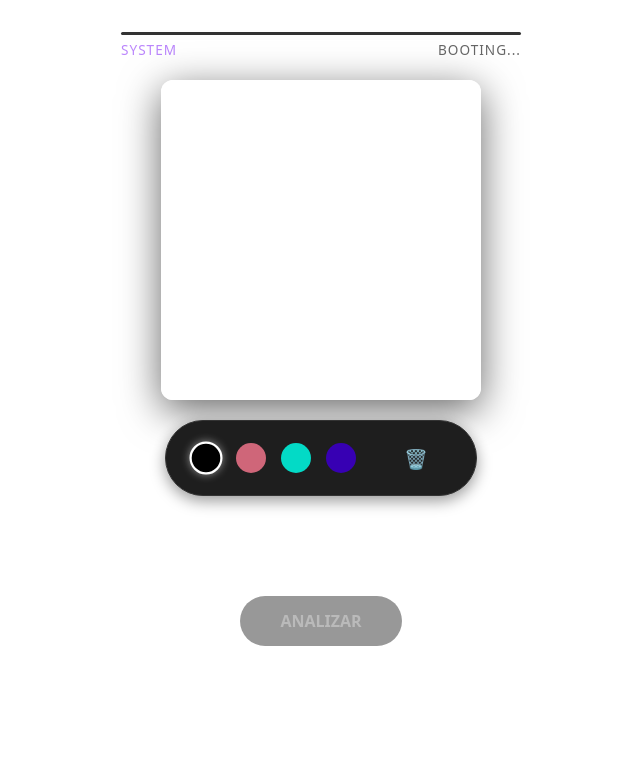
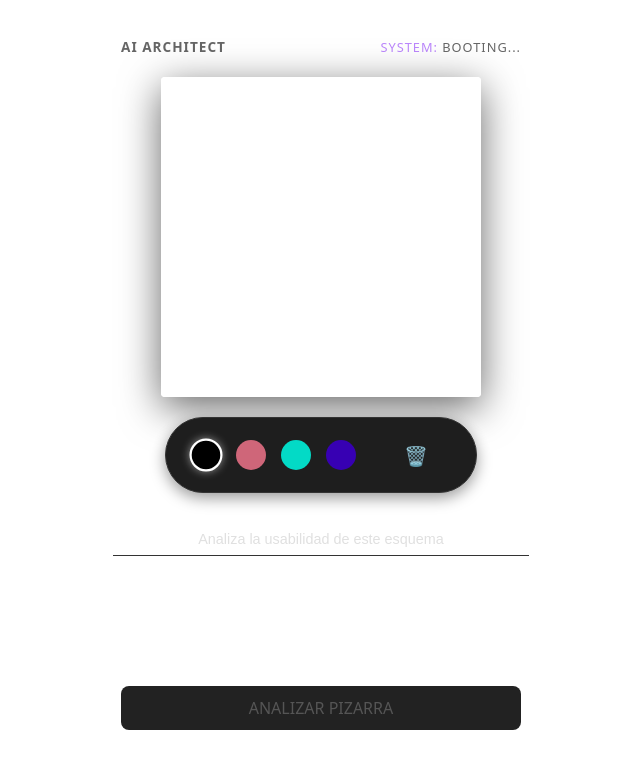
Before and after one commit to yaizaromero/Ambiental, a React (Vite) app: page / in a window 1280 px wide. Shown: the top 768 px of the page, without its empty margins (319-959 px from the left). Built offline with nearby package versions, Linux system fonts and the light colour scheme.

Commit message:
Actualizacion GPU

```diff
--- a/package.json
+++ b/package.json
@@ -10,7 +10,8 @@
     "preview": "vite preview"
   },
   "dependencies": {
-    "@xenova/transformers": "^2.17.2",
+    "@huggingface/transformers": "^3.8.1",
+    "onnxruntime-web": "^1.23.2",
     "pdfjs-dist": "^5.4.530",
     "react": "^19.2.0",
     "react-dom": "^19.2.0"
--- a/src/App.jsx
+++ b/src/App.jsx
@@ -2,22 +2,19 @@ import { useEffect, useRef, useState } from 'react';
 import './App.css';
 
 function App() {
-  // Estados de la UI
   const [status, setStatus] = useState('BOOTING...');
   const [progress, setProgress] = useState(0);
   const [isReady, setIsReady] = useState(false);
   const [isThinking, setIsThinking] = useState(false);
   const [output, setOutput] = useState('');
   const [currentColor, setCurrentColor] = useState('#000000');
+  const [prompt, setPrompt] = useState('Analiza la usabilidad de este esquema'); // Prompt por defecto
 
-  // Referencias (para cosas que no renderizan o el Canvas)
   const canvasRef = useRef(null);
   const workerRef = useRef(null);
   const isDrawing = useRef(false);
 
-  // Inicialización del Worker y Eventos
   useEffect(() => {
-    // Importación especial de Vite para Workers
     workerRef.current = new Worker(new URL('./worker.js', import.meta.url), {
       type: 'module',
     });
@@ -29,126 +26,127 @@ function App() {
 
       switch (status) {
         case 'init':
-          setStatus('INICIALIZANDO...');
+          setStatus('INICIALIZANDO ENGINE...');
+          break;
+        case 'loading_model':
+          setStatus('DESCARGANDO NEURAL NET...');
           break;
         case 'progress':
           setProgress(percent);
           setStatus(`CARGANDO CORE... ${percent}%`);
           break;
         case 'ready':
-          setStatus('ONLINE');
-          setProgress(100);
           setIsReady(true);
+          setStatus('SISTEMA ONLINE');
+          setProgress(0);
           break;
         case 'thinking':
           setIsThinking(true);
-          setOutput('');
+          setStatus('PROCESANDO PIZARRA...');
           break;
-        case 'complete':
+        case 'done':
           setIsThinking(false);
-          typeWriterEffect(result);
+          setStatus('ANÁLISIS COMPLETADO');
+          setOutput(result);
           break;
         case 'error':
-          setStatus('ERROR FATAL');
-          console.error(message);
+          setStatus('ERROR DEL SISTEMA');
+          setOutput(message);
+          setIsThinking(false);
           break;
       }
     };
 
-    // Inicializar canvas en blanco
+    return () => workerRef.current?.terminate();
+  }, []);
+
+  /* --- Lógica de Dibujo (Igual que antes) --- */
+  const startDrawing = (e) => {
     const canvas = canvasRef.current;
     const ctx = canvas.getContext('2d');
-    ctx.fillStyle = 'white';
-    ctx.fillRect(0, 0, canvas.width, canvas.height);
-
-    return () => workerRef.current.terminate();
-  }, []);
-
-  // Efecto máquina de escribir
-  const typeWriterEffect = (text) => {
-    const cleanText = text.replace('<|endoftext|>', '').trim();
-    let i = 0;
-    setOutput('');
-    const interval = setInterval(() => {
-      setOutput((prev) => prev + cleanText.charAt(i));
-      i++;
-      if (i >= cleanText.length) clearInterval(interval);
-    }, 30);
-  };
-
-  // Funciones de Dibujo
-  const startDrawing = (e) => {
     isDrawing.current = true;
-    draw(e);
-  };
-
-  const stopDrawing = () => {
-    isDrawing.current = false;
-    const ctx = canvasRef.current.getContext('2d');
+    const { offsetX, offsetY } = getCoordinates(e, canvas);
     ctx.beginPath();
+    ctx.moveTo(offsetX, offsetY);
+    ctx.strokeStyle = currentColor;
+    ctx.lineWidth = 3;
+    ctx.lineCap = 'round';
   };
 
   const draw = (e) => {
     if (!isDrawing.current) return;
     const canvas = canvasRef.current;
     const ctx = canvas.getContext('2d');
-    const rect = canvas.getBoundingClientRect();
-
-    // Soporte para ratón y touch
-    const clientX = e.clientX || (e.touches && e.touches[0].clientX);
-    const clientY = e.clientY || (e.touches && e.touches[0].clientY);
-
-    const x = clientX - rect.left;
-    const y = clientY - rect.top;
-
-    ctx.lineWidth = 8;
-    ctx.lineCap = 'round';
-    ctx.lineJoin = 'round';
-    ctx.strokeStyle = currentColor;
-
-    ctx.lineTo(x, y);
+    const { offsetX, offsetY } = getCoordinates(e, canvas);
+    ctx.lineTo(offsetX, offsetY);
     ctx.stroke();
-    ctx.beginPath();
-    ctx.moveTo(x, y);
   };
 
-  // Acciones
+  const stopDrawing = () => { isDrawing.current = false; };
+
+  const getCoordinates = (e, canvas) => {
+    if (e.touches) {
+      const rect = canvas.getBoundingClientRect();
+      return {
+        offsetX: e.touches[0].clientX - rect.left,
+        offsetY: e.touches[0].clientY - rect.top
+      };
+    }
+    return { offsetX: e.nativeEvent.offsetX, offsetY: e.nativeEvent.offsetY };
+  };
+
   const clearCanvas = () => {
     const canvas = canvasRef.current;
     const ctx = canvas.getContext('2d');
-    ctx.fillStyle = 'white';
+    ctx.fillStyle = '#ffffff';
     ctx.fillRect(0, 0, canvas.width, canvas.height);
     setOutput('');
   };
 
+  // Inicializar fondo blanco (importante para la IA)
+  useEffect(() => {
+    if(canvasRef.current) clearCanvas();
+  }, []);
+
   const handleAnalyze = () => {
-    const imageUrl = canvasRef.current.toDataURL('image/png');
-    workerRef.current.postMessage({ type: 'analyze', image: imageUrl });
+    if (!isReady || isThinking) return;
+    const canvas = canvasRef.current;
+    const image = canvas.toDataURL('image/png');
+    workerRef.current.postMessage({ type: 'analyze', image, prompt });
   };
 
   return (
     <div className="container">
-      {/* Barra de Progreso */}
-      <div style={{ width: '100%' }}>
-        <div className="progress-track">
-          <div
-            className="progress-bar"
-            style={{ width: `${progress}%`, opacity: isReady ? 0 : 1 }}
-          ></div>
-        </div>
-        <div className="header">
-          <span style={{ color: 'var(--accent)' }}>SYSTEM</span>
+      <div className="header">
+        <span style={{ fontWeight: 'bold' }}>AI ARCHITECT</span>
+        <div style={{ fontSize: '0.8rem' }}>
+          <span style={{ color: 'var(--accent)' }}>SYSTEM: </span>
           <span style={{ color: isReady ? 'var(--success)' : '#666' }}>
             {status}
           </span>
         </div>
       </div>
 
-      {/* Pizarra */}
+      {/* Tu barra de progreso original */}
+      {progress > 0 && progress < 100 && (
+        <div className="progress-track">
+          <div
+            className="progress-bar"
+            style={{
+              width: `${progress}%`,
+              height: '100%',
+              background: 'var(--accent)',
+              transition: 'width 0.2s'
+            }}
+          ></div>
+        </div>
+      )}
+
       <canvas
         ref={canvasRef}
         width={320}
         height={320}
+        style={{ background: 'white', cursor: 'crosshair', borderRadius: '4px' }}
         onMouseDown={startDrawing}
         onMouseMove={draw}
         onMouseUp={stopDrawing}
@@ -158,7 +156,6 @@ function App() {
         onTouchEnd={stopDrawing}
       />
 
-      {/* Herramientas */}
       <div className="tools">
         {['#000000', '#cf6679', '#03dac6', '#3700b3'].map((color) => (
           <div
@@ -168,23 +165,48 @@ function App() {
             onClick={() => setCurrentColor(color)}
           />
         ))}
-        <button className="clear-btn" onClick={clearCanvas} title="Borrar">
-          🗑️
-        </button>
+        <button className="clear-btn" onClick={clearCanvas} title="Borrar">🗑️</button>
       </div>
 
+      {/* Prompt input: Integrado discretamente */}
+      <input
+        type="text"
+        value={prompt}
+        onChange={(e) => setPrompt(e.target.value)}
+        placeholder="Pregunta algo sobre el dibujo..."
+        style={{
+            width: '100%',
+            background: 'transparent',
+            border: 'none',
+            borderBottom: '1px solid #333',
+            color: 'var(--text)',
+            padding: '8px',
+            marginTop: '10px',
+            outline: 'none',
+            fontSize: '0.9rem',
+            textAlign: 'center'
+        }}
+      />
+
       {/* Resultado */}
-      <p className="output-text">
-        {isThinking ? 'PROCESANDO...' : output ? `"${output}"` : ''}
+      <p className="output-text" style={{ fontSize: '0.95rem', minHeight: '60px' }}>
+        {isThinking ? '...' : output}
       </p>
 
-      {/* Botón Principal */}
+      {/* Botón Principal (Estilo Original) */}
       <button
-        className={`analyze-btn ${isReady ? 'visible' : ''}`}
         onClick={handleAnalyze}
-        disabled={isThinking || !isReady}
+        disabled={!isReady || isThinking}
+        style={{
+            marginTop: '10px',
+            width: '100%',
+            background: isReady ? '#333' : '#222',
+            color: isReady ? 'white' : '#555',
+            cursor: isReady ? 'pointer' : 'default',
+            borderColor: isReady ? 'var(--accent)' : 'transparent'
+        }}
       >
-        {isThinking ? '...' : 'ANALIZAR'}
+        ANALIZAR PIZARRA
       </button>
     </div>
   );
--- a/src/worker.js
+++ b/src/worker.js
@@ -1,24 +1,20 @@
-import { pipeline, env } from "https://cdn.jsdelivr.net/npm/@huggingface/transformers@3.1.0";
+import { AutoProcessor, MultiModalityCausalLM, env } from "@huggingface/transformers";
 
-// Configuración para evitar errores de red/cache en Vite
+env.useBrowserCache = true;
 env.allowLocalModels = false;
-env.useBrowserCache = true;
 
-const TASK_NAME = "image-to-text";
-const MODEL_NAME = "Xenova/vit-gpt2-image-captioning";
+env.backends.onnx.wasm.proxy = false;
 
-let captioner = null;
+const MODEL_ID = "onnx-community/Janus-Pro-1B-ONNX";
+
+let model = null;
+let processor = null;
 
 self.onmessage = async (e) => {
-    const { type, image } = e.data;
-
+    const { type, image, prompt } = e.data;
     switch (type) {
-        case 'load':
-            await load();
-            break;
-        case 'analyze':
-            await analyze(image);
-            break;
+        case 'load': await load(); break;
+        case 'analyze': await analyze(image, prompt); break;
     }
 };
 
@@ -26,11 +22,17 @@ async function load() {
     self.postMessage({ status: 'init' });
 
     try {
-        captioner = await pipeline(TASK_NAME, MODEL_NAME, {
-            device: 'wasm', // CPU para evitar alucinaciones
-            dtype: 'q8',    // Ligero
+        processor = await AutoProcessor.from_pretrained(MODEL_ID);
+
+        self.postMessage({ status: 'loading_model' });
+
+        model = await MultiModalityCausalLM.from_pretrained(MODEL_ID, {
+            device: "webgpu",
+            dtype: "q4",
+            use_external_data_format: false,
+
             progress_callback: (data) => {
-                if (data.status === 'progress') {
+                if (data.status === 'progress' && data.total > 10000000) {
                     const percent = data.total ? Math.round((data.loaded / data.total) * 100) : 0;
                     self.postMessage({ status: 'progress', percent: percent });
                 }
@@ -39,27 +41,39 @@ async function load() {
 
         self.postMessage({ status: 'ready' });
     } catch (err) {
-        self.postMessage({ status: 'error', message: err.message });
+        console.error(err);
+        self.postMessage({ status: 'error', message: "Error: " + err.message });
     }
 }
 
-async function analyze(imageUrl) {
-    if (!captioner) return;
+async function analyze(imageUrl, userPrompt) {
+    if (!model || !processor) return;
 
     self.postMessage({ status: 'thinking' });
 
     try {
-        const output = await captioner(imageUrl, {
-            max_new_tokens: 50,
-            do_sample: false
+        const messages = [
+            {
+                role: "user",
+                content: userPrompt || "Describe this UI sketch and suggest improvements."
+            }
+        ];
+
+        const inputs = await processor(messages, imageUrl);
+
+        const outputs = await model.generate({
+            ...inputs,
+            max_new_tokens: 300,
+            do_sample: false,
         });
 
-        self.postMessage({
-            status: 'complete',
-            result: output[0].generated_text
-        });
+        const result = processor.batch_decode(outputs, { skip_special_tokens: true })[0];
+        const finalResponse = result.split("Assistant:").pop()?.trim() || result;
+
+        self.postMessage({ status: 'done', result: finalResponse });
 
     } catch (err) {
-        self.postMessage({ status: 'error', message: err.message });
+        console.error(err);
+        self.postMessage({ status: 'error', message: "Error: " + err.message });
     }
 }
```
Also changed, not shown: vite.config.js (+8 -2 lines), 1 other file (tests, documents, lock files or other folders).
